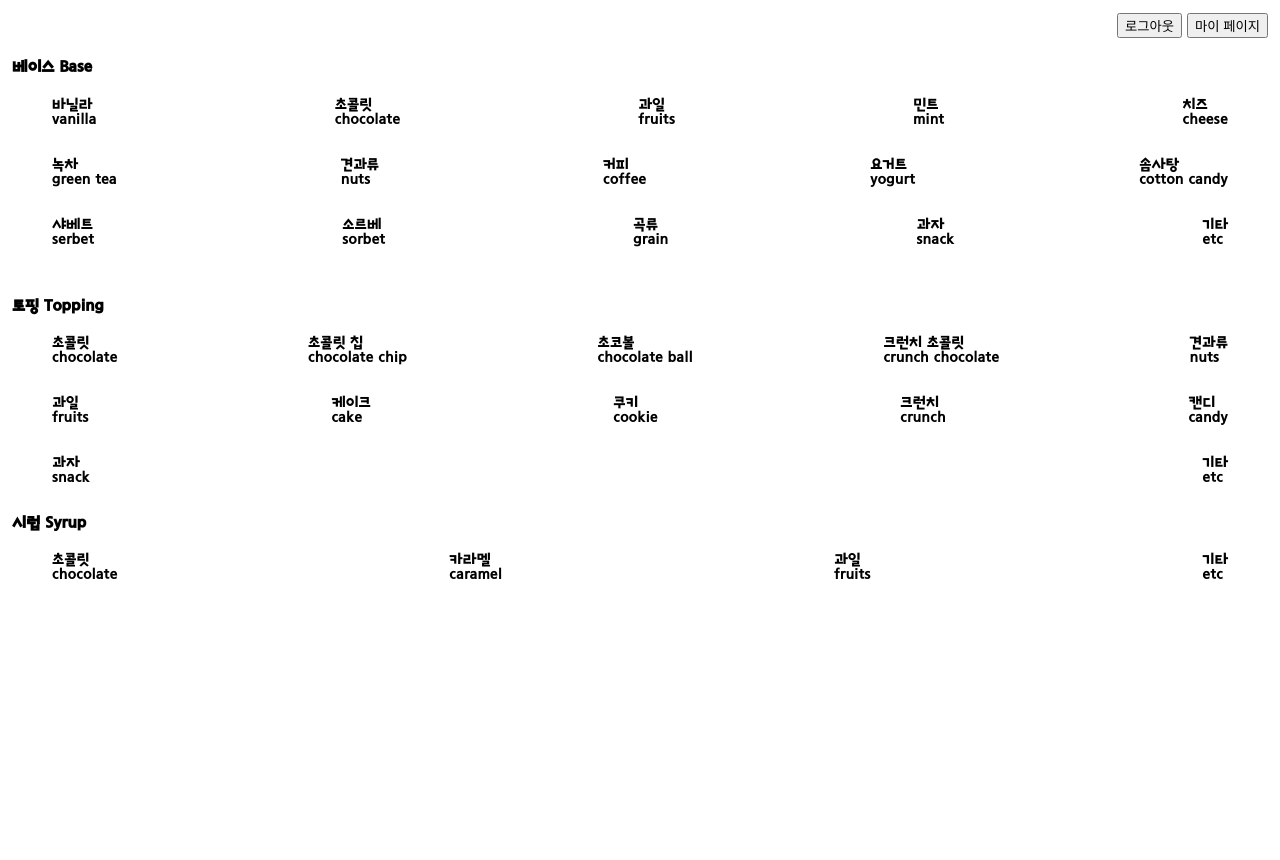
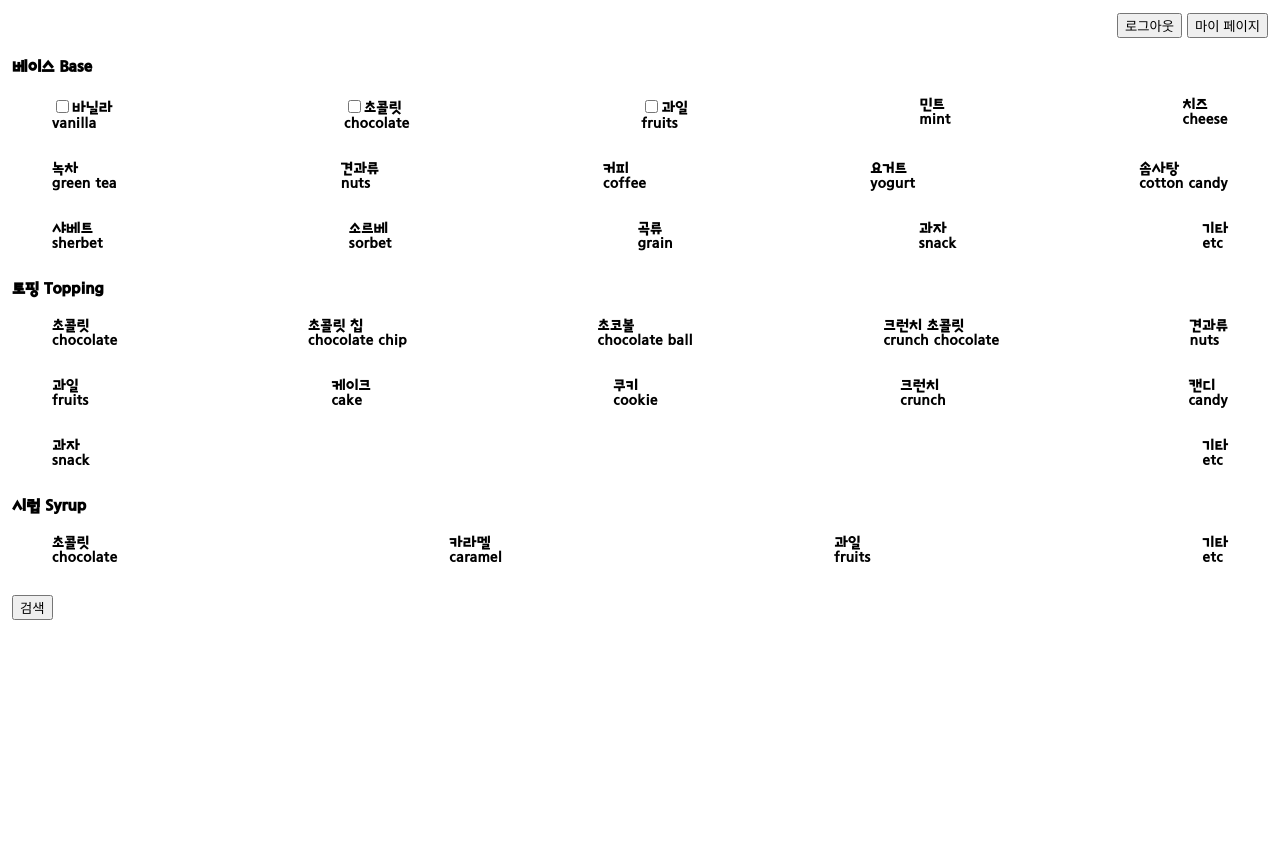
Before and after one commit to JiHoon-JK/MyPick-31, a Flask app: page / in a window 1280 px wide. Shown: the part 80-940 px from the top of the page. Run offline with Flask 2, Linux system fonts and the light colour scheme; some libraries are stand-ins or nearby versions.

Commit message:
Mypick31 베이스 필터링-만드는 중..
베이스 옵션들에 a태그 대신 체크박스를 만들어 체크된 옵션들의 id를 가져오려 함. - 구글링이 더 필요..

```diff
--- a/app/run.py
+++ b/app/run.py
@@ -14,6 +14,7 @@ SECRET_KEY = 'apple'
 ############
 #라우팅 함수# : 홈 / 디테일 / 회원가입 / 로그인 / about MyPick31 / DB페이지
 ############
+## + 홈페이지 : 아이스크림 필터링함수 포함..
 @app.route('/')
 def home_page():
     para = request.args.get("base")
@@ -108,7 +109,6 @@ def login():
                 session.permanent = True
                 # session 유지 시간은 5분으로 한다.
                 app.permanent_session_lifetime = timedelta(minutes=5)
-
                 return jsonify({'result':'success','userdb':user_nickname})
             else:
                 return jsonify({'result':'fail1','userdb':'failed'})
@@ -120,6 +120,21 @@ def login():
 def logout():
     session.pop('email',None)
     return jsonify({'result':'success'})
+
+##################
+##아이스크림 필터링##
+##################
+
+
+
+# bring_db
+@app.route('/bring_ice_cream', methods=['GET'])
+def bring_ice_cream():
+    ice_cream = request.args.get('ice_cream')
+    bring_signature_db = list(db.signature.find({'base':ice_cream},{'_id':0}))
+    bring_season_db = list(db.season.find({'base':ice_cream},{'_id':0}))
+    total_data = bring_signature_db + bring_season_db
+    return(jsonify({'result':'success','data':total_data}))
 
 ###############
 #DB insert API#
@@ -188,7 +203,7 @@ def createF_signature():
     db.signature.insert_one(doc)
     return(jsonify({'result':'success','msg':'signature 저장완료'}))
 
-# db_insert
+# Flavor - Season
 @app.route('/createF_SS', methods=['POST'])
 def createF_season():
     id = request.form['id']
@@ -215,25 +230,9 @@ def createF_season():
     return(jsonify({'result':'success','msg':'season 저장완료'}))
 
 
-###############
-#DB insert API#
-###############
-# bring_db
-@app.route('/bring_ice_cream', methods=['GET'])
-def bring_ice_cream():
-    ice_cream = request.args.get('ice_cream')
-    print("==================")
-    print(ice_cream)
-    bring_signature_db = list(db.signature.find({'base':ice_cream},{'_id':0}))
-    bring_season_db = list(db.season.find({'base':ice_cream},{'_id':0}))
-    print(bring_signature_db)
-    print(bring_season_db)
-    total_data = bring_signature_db + bring_season_db
-    print(total_data)
-    return(jsonify({'result':'success','data':total_data}))
 
 
-# Flavor - Season
+
 
 if __name__ == '__main__':
     app.secret_key = 'Juni'
--- a/app/templates/index.html
+++ b/app/templates/index.html
@@ -20,17 +20,29 @@
 
     <!--JAVASCRIPT CODE -->
     <script type="text/javascript">
-
+        $(document).ready(function () {
+            //check_ice_cream();
+        })
         ////////////////////////////
         // *아이스크림 필터링 함수들* //
         ////////////////////////////
-        $(document).ready(function () {
-            check_ice_cream();
-        })
+        // 베이스 필터링 : 클릭-체크된 베이스 정보 전달-정보 포함된 DB자료 받아옴
+        function checkBase() {
+            // 베이스가 체크된지 확인 후 그 아이디 값을 가져오기
+            var checkedBases = [];
+            let checkedBase = $('input:checkbox[class="base"]').is(':checked');
+            console.log(checkedBase);
+            if (checkedBase === true) {
+                var base = document.getElementsByClassName("base")
+                console.log(base);
+            }
 
-        // 베이스/토핑/시럽 클릭정보 확인
+
+        }
+
+        // (구)베이스/토핑/시럽 클릭정보 확인
         function check_ice_cream() {
-            {#$('.ice-cream_contents').empty();#}
+            $('.ice-cream_contents').empty();
             if ("{{para_data}}" == "") {
             } else {
                 ice_cream_result = "{{para_data}}"
@@ -108,7 +120,6 @@
         })
 
 
-
     </script>
 </head>
 <body>
@@ -144,75 +155,65 @@
     <div class="top_user_part">
         <div class="user">{{ session_nickname }}</div>
         <div class="button">
-            <button type="button" onclick="logout()">로그아웃</button>
-            <button type="button" onclick="alert('업데이트 예정입니다!')">마이 페이지</button>
+            <button onclick="logout()">로그아웃</button>
+            <button onclick="alert('업데이트 예정입니다!')">마이 페이지</button>
         </div>
     </div>
     <div class="filter_base">
         <h4>베이스 Base</h4>
         <ul class="filter_menu">
             <li>
-                <a href="/?base=바닐라" onclick="add_url()" role="button">
-                    <span id="1">바닐라<br>vanilla</span>
-                </a>
+                <input type="checkbox" id="vanilla" class="base"><span>바닐라<br>vanilla</span>
             </li>
             <li>
-                <a href="/?base=초콜릿" role="button"><span>초콜릿<br>chocolate</span></a>
+                <input type="checkbox" id="choco" class="base"><span>초콜릿<br>chocolate</span>
             </li>
             <li>
-                <a href="/?base=과일" role="button"><span>과일<br>fruits</span> </a>
+                <input type="checkbox" id="fruits" class="base"><span>과일<br>fruits</span>
             </li>
             <li>
-                <a href="#" role="button"><span>민트<br>mint</span></a>
+                <a href="#" role="button"><span id="mint">민트<br>mint</span></a>
             </li>
             <li>
-                <a href="#" role="button"><span>치즈<br>cheese</span></a>
+                <a href="#" role="button"><span id="cheese">치즈<br>cheese</span></a>
             </li>
 
         </ul>
         <ul class="filter_menu">
             <li>
-                <a href="#" role="button"> <span>녹차<br>green tea</span></a>
+                <a href="#" role="button"> <span id="green tea">녹차<br>green tea</span></a>
             </li>
             <li>
-                <a href="#" role="button" onclick="nuts_detail()"><span>견과류<br>nuts</span></a>
+                <a href="#" role="button" onclick="nuts_detail()"><span id="nuts">견과류<br>nuts</span></a>
             </li>
             <li>
-                <a href="#" role="button"><span>커피<br>coffee</span></a>
+                <a href="#" role="button"><span id="coffee">커피<br>coffee</span></a>
             </li>
             <li>
-                <a href="#" role="button"><span>요거트<br>yogurt</span></a>
+                <a href="#" role="button"><span id="yogurt">요거트<br>yogurt</span></a>
             </li>
             <li>
-                <a href="#" role="button"><span>솜사탕<br>cotton candy</span></a>
+                <a href="#" role="button"><span id="ccandy">솜사탕<br>cotton candy</span></a>
             </li>
         </ul>
         <ul class="filter_menu">
             <li>
-                <a href="#" role="button"><span>샤베트<br>serbet</span></a>
+                <a href="#" role="button"><span id="sherbet">샤베트<br>sherbet</span></a>
             </li>
             <li>
-                <a href="#" role="button"><span>소르베<br>sorbet</span></a>
+                <a href="#" role="button"><span id="sorbet">소르베<br>sorbet</span></a>
             </li>
             <li>
-                <a href="#" role="button"><span>곡류<br>grain</span></a>
+                <a href="#" role="button"><span id="grain">곡류<br>grain</span></a>
             </li>
             <li>
-                <a href="#" role="button"><span>과자<br>snack</span></a>
+                <a href="#" role="button"><span id="snack">과자<br>snack</span></a>
             </li>
             <li>
-                <a href="#" role="button"><span>기타<br>etc</span></a>
+                <a href="#" role="button"><span id="etc">기타<br>etc</span></a>
             </li>
         </ul>
     </div>
-
-    <div class="detail_menu">
-        <div class="choco_detail"></div>
-        <div class="fruit_detail"></div>
-        <div class="nuts_detail"></div>
-
-    </div>
-
     <div class="filter_topping">
         <h4>토핑 Topping</h4>
         <ul class="filter_menu">
@@ -258,7 +259,6 @@
             </li>
         </ul>
     </div>
-
     <div class="filter_syrup">
         <h4>시럽 Syrup</h4>
         <ul class="filter_menu">
@@ -276,9 +276,8 @@
             </li>
         </ul>
     </div>
-    <div class="ice-cream_contents"></div>
+    <button onclick="checkBase()">검색</button>
 </div>
-
 
 <!-- 바닥글 -->
 <footer id="footer">
```
Lines whose indentation alone changed are shown as unchanged.
